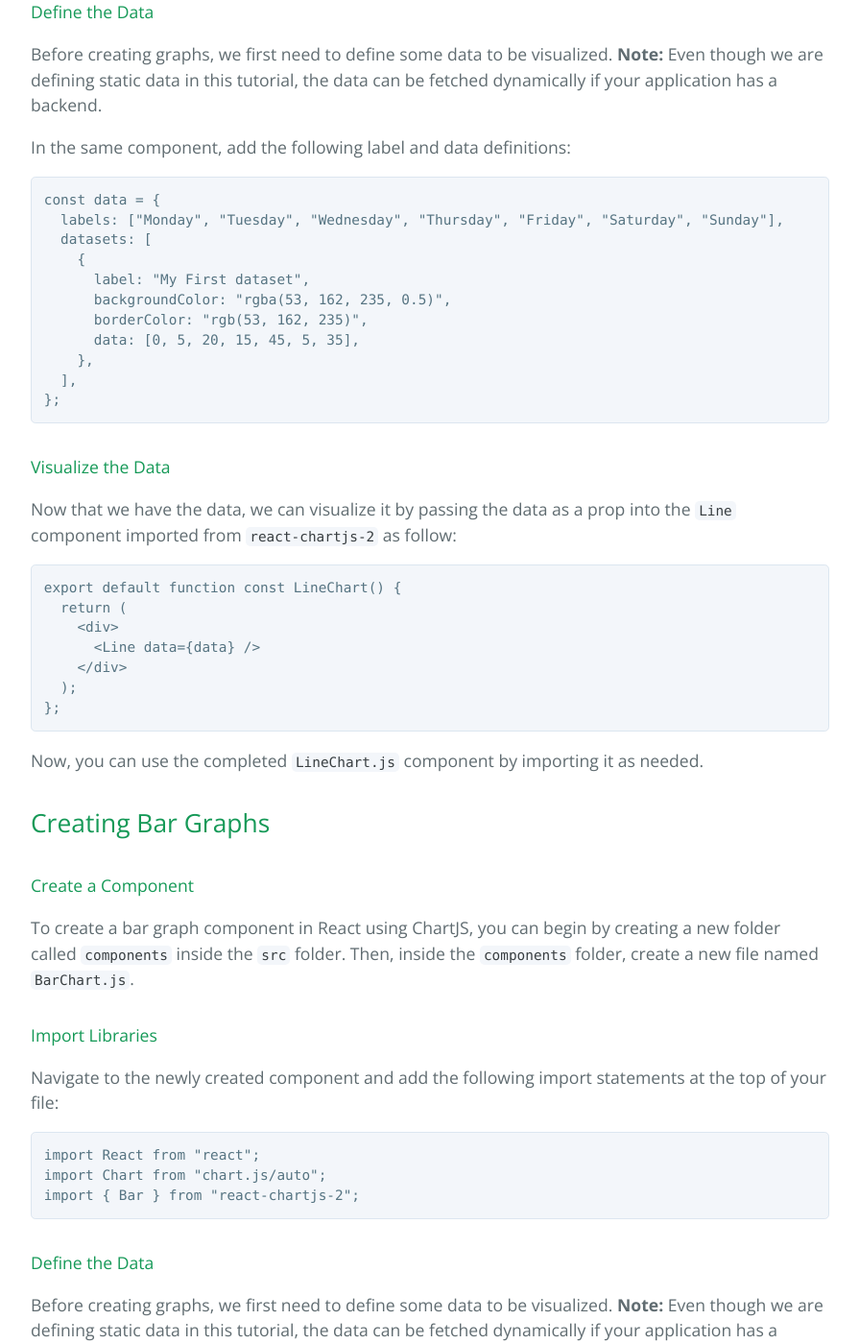
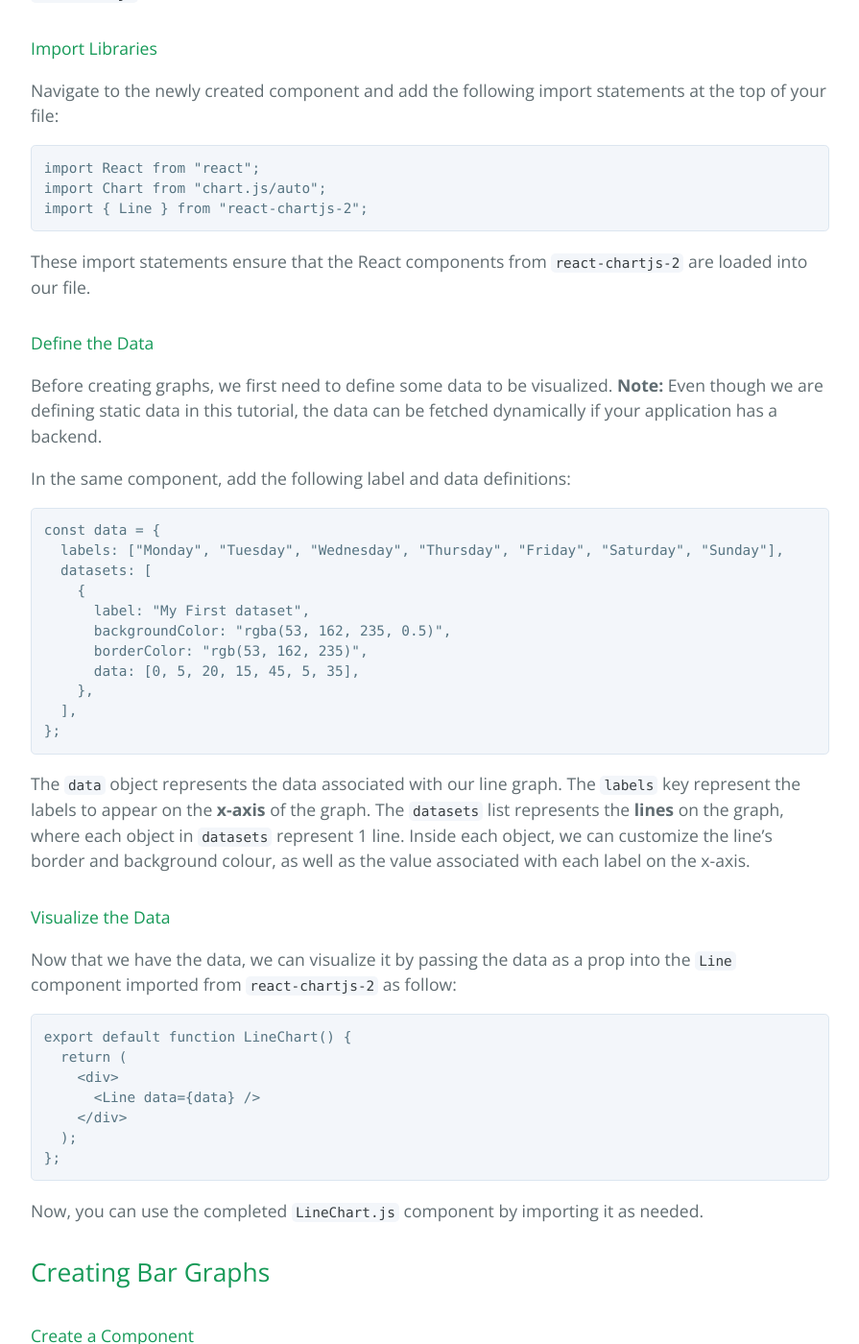
Before and after one commit to learning-software-engineering/learning-software-engineering.github.io, a Jekyll site: the page built from Topics/Tech_Stacks/ReactChartJS.md, in a window 1280 px wide and 1400 px high, scrolled down 1795 px. Shown: the whole window at 96% size, without its empty margins (192-1087 px from the left). Built offline with Jekyll 4.4.1, drawn with Linux system fonts in a browser that asks for light colours; our own code applies the rules of GitHub Pages for plain Markdown files; some of the changed text lies outside the part shown.

Commit message:
suggested updates

````diff
--- a/Topics/Tech_Stacks/ReactChartJS.md
+++ b/Topics/Tech_Stacks/ReactChartJS.md
@@ -1,10 +1,14 @@
 # Using ChartJS with React
 
 ## Table of Content
-1. [Setting Up](#setting-up)
-2. [Creating Line Graphs](#creating-bar-graphs)
-3. [Creating Bar Graphs](#creating-bar-graphs)
-4. [Additional Resources](#additional-resources)
+1. [Introduction](#introduction)
+2. [Setting Up](#setting-up)
+3. [Creating Line Graphs](#creating-line-graphs)
+4. [Creating Bar Graphs](#creating-bar-graphs)
+5. [Additional Resources](#additional-resources)
+
+## Introduction
+Creating visually appealing charts is a common requirement on modern web applications. However, coding charts and graphs from scratch could be cumbersome and prone to error. Thus, web developers can benefit from using modern,lightweight libraries for data visualization. For developers working with the React framework, `chart.js` and `react-chartjs-2` are two great options to create interactive charts and graphs. These libraries are compatible with most modern web browsers and React's component-based architecture, making them easy to implement in any React application.
 
 ## Setting Up
 This tutorial assumes basic React knowledge and that a React project has been set up locally.
@@ -44,6 +48,8 @@
 import { Line } from "react-chartjs-2";
 ```
 
+These import statements ensure that the React components from `react-chartjs-2` are loaded into our file.
+
 #### Define the Data
 Before creating graphs, we first need to define some data to be visualized.
 **Note:** Even though we are defining static data in this tutorial, the data can be fetched dynamically if your application has a backend.
@@ -64,11 +70,13 @@
 };
 ```
 
+The `data` object represents the data associated with our line graph. The `labels` key represent the labels to appear on the **x-axis** of the graph. The `datasets` list represents the **lines** on the graph, where each object in `datasets` represent 1 line. Inside each object, we can customize the line's border and background colour, as well as the value associated with each label on the x-axis.
+
 #### Visualize the Data
 Now that we have the data, we can visualize it by passing the data as a prop into the `Line` component imported from `react-chartjs-2` as follow:
 
 ```
-export default function const LineChart() {
+export default function LineChart() {
   return (
     <div>
       <Line data={data} />
@@ -93,6 +101,8 @@
 import { Bar } from "react-chartjs-2";
 ```
 
+These import statements ensure that the React components from `react-chartjs-2` are loaded into our file.
+
 #### Define the Data
 Before creating graphs, we first need to define some data to be visualized.
 **Note:** Even though we are defining static data in this tutorial, the data can be fetched dynamically if your application has a backend.
@@ -113,11 +123,13 @@
 };
 ```
 
+Similar to the previous line graph, the `data` object represents the data associated with our bar graph. The `labels` key represent the labels to appear on the **x-axis** of the graph. The `datasets` list represents the **bars** on the graph, where each object in `datasets` represent 1 bar. Inside each object, we can customize the bar's border and background colour, as well as the value associated with each label on the x-axis.
+
 #### Visualize the Data
 Now that we have the data, we can visualize it by passing the data as a prop into the `Bar` component imported from `react-chartjs-2` as follow:
 
 ```
-export default function const BarChart() {
+export default function BarChart() {
   return (
     <div>
       <Bar data={data} />
````
